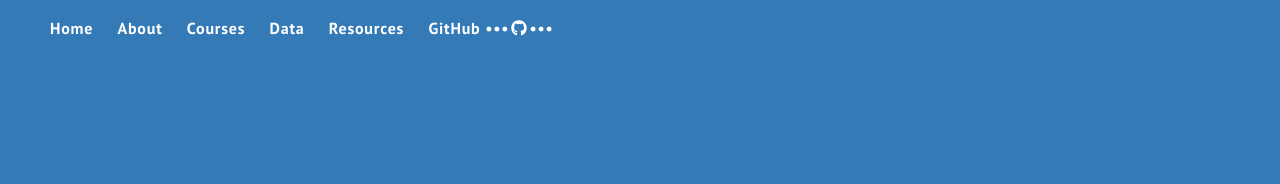
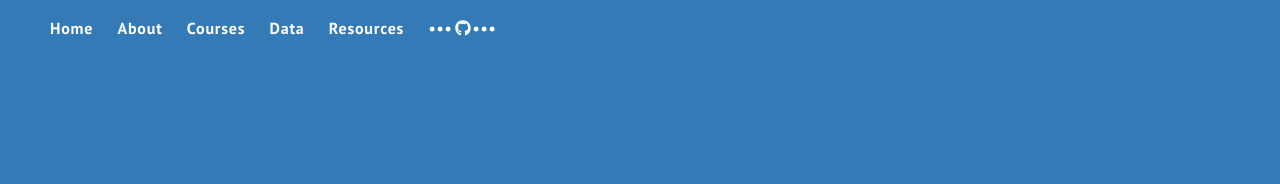
Before and after one commit to DS4PS/ds4ps_dev_site, a Jekyll site: the page built from index.html, in a window 1280 px wide. Shown: the top 184 px of the page. Built offline with Jekyll 4.4.1, drawn with Linux system fonts in a browser that asks for light colours; nearby versions of some CDN libraries; library files that are not in the unit come from our copies.

Commit message:
Update header.html

```diff
--- a/_includes/header.html
+++ b/_includes/header.html
@@ -11,7 +11,7 @@
         {% endfor %}
 
         <a class="page-link" href="https://github.com/DS4PS/ds4ps_dev_site/tree/master/_posts" target="_blank">
-           GitHub •••<i class="fab fa-github fa-1x"></i>•••
+           •••<i class="fab fa-github fa-1x"></i>•••
         </a>
 
     </nav>
```
